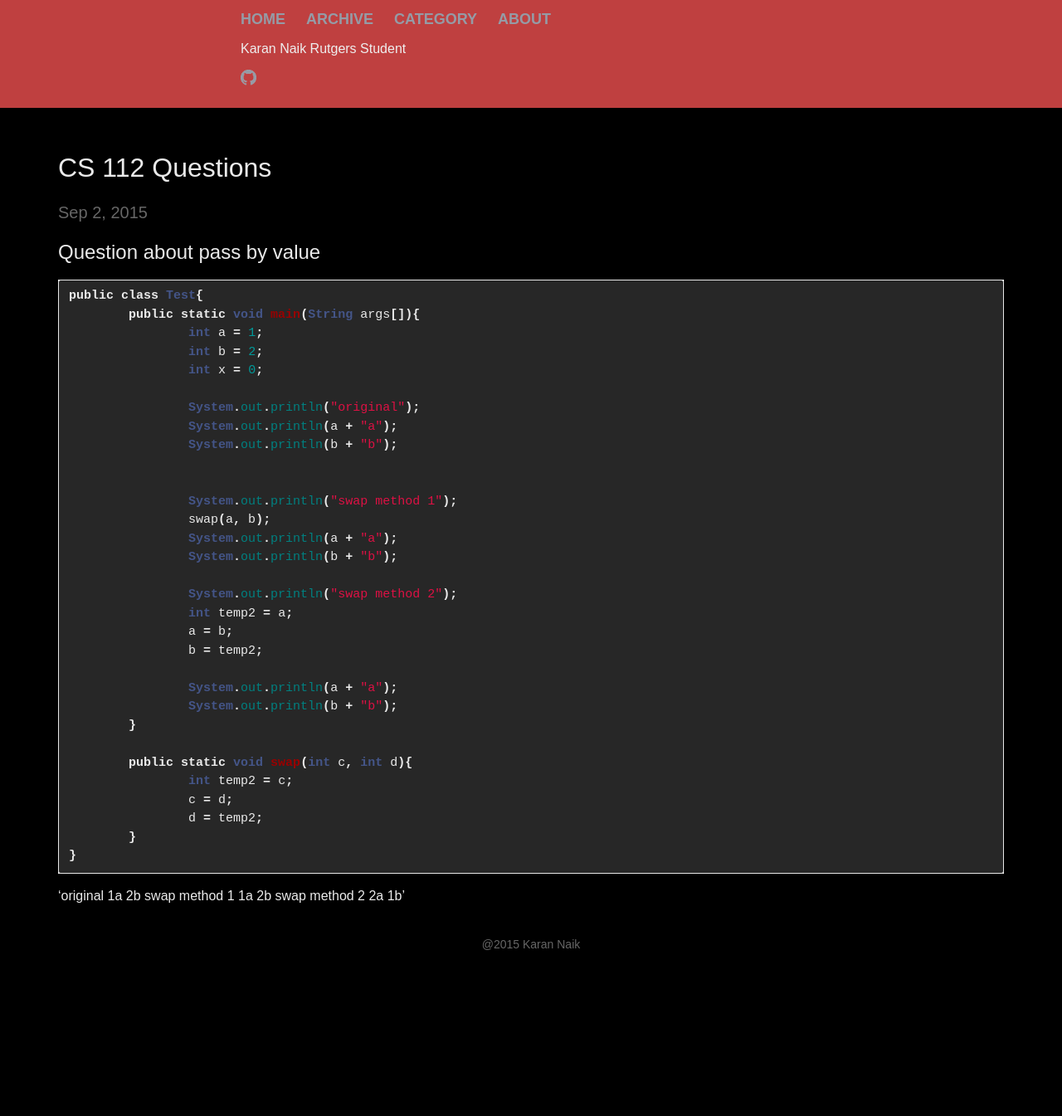
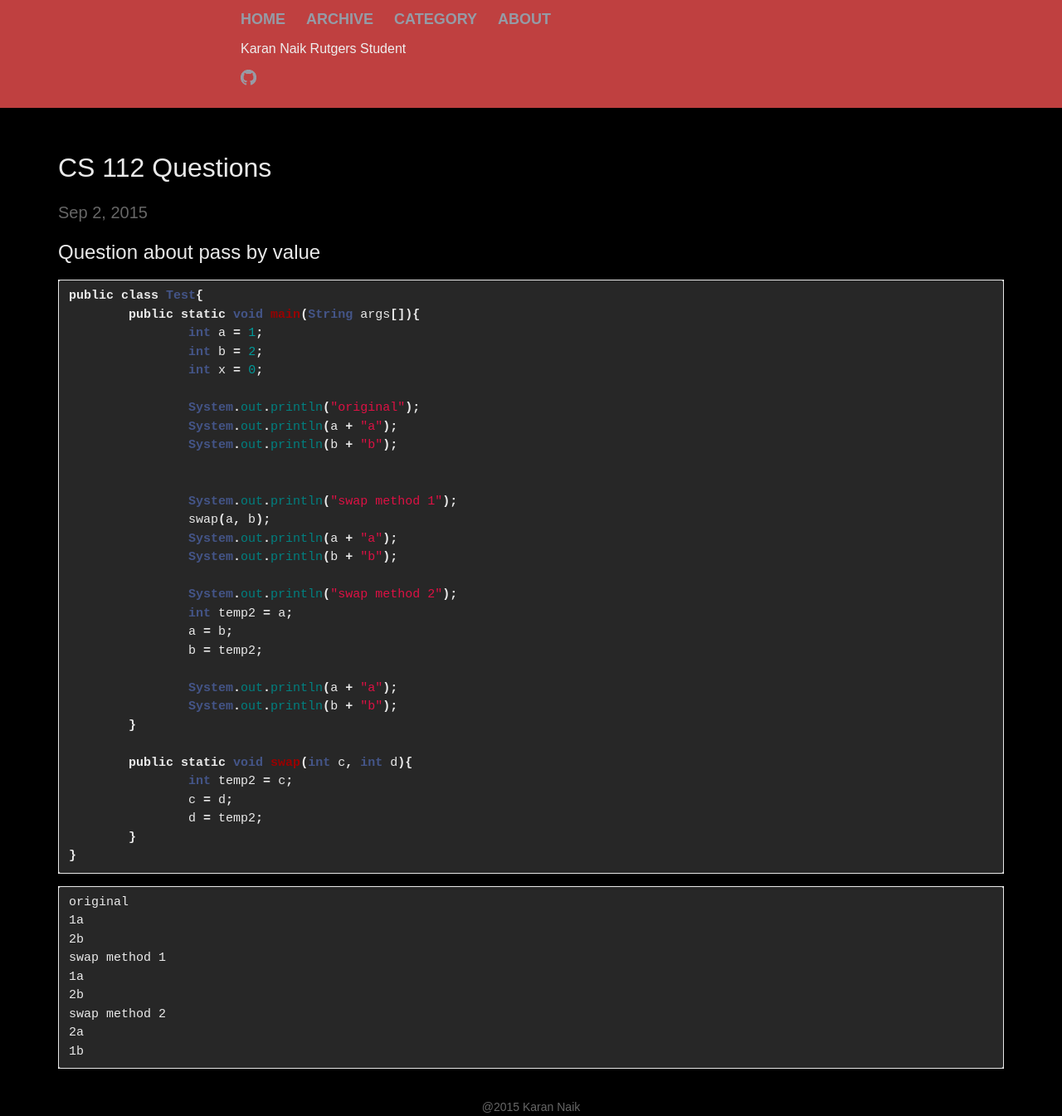
Before and after one commit to knaik/knaik.github.io, a Jekyll site: the page built from _posts/2015-09-02-Java-questions.markdown, in a window 1280 px wide. Shown: the whole page at 83% size. Built offline with Jekyll 4.4.1, drawn with Linux system fonts in a browser that asks for light colours; before the commit the page ends 1149 px from its top, so only the background shows below that.

Commit message:
Highlight Bash

```diff
--- a/_posts/2015-09-02-Java-questions.markdown
+++ b/_posts/2015-09-02-Java-questions.markdown
@@ -39,7 +39,9 @@ public class Test{
 	}
 }
 {% endhighlight %}
-'original
+
+{% highlight bash %}
+original
 1a
 2b
 swap method 1
@@ -47,4 +49,5 @@ swap method 1
 2b
 swap method 2
 2a
-1b'
+1b
+{% endhighlight %}
```
Also changed, not shown: 1 other file.
